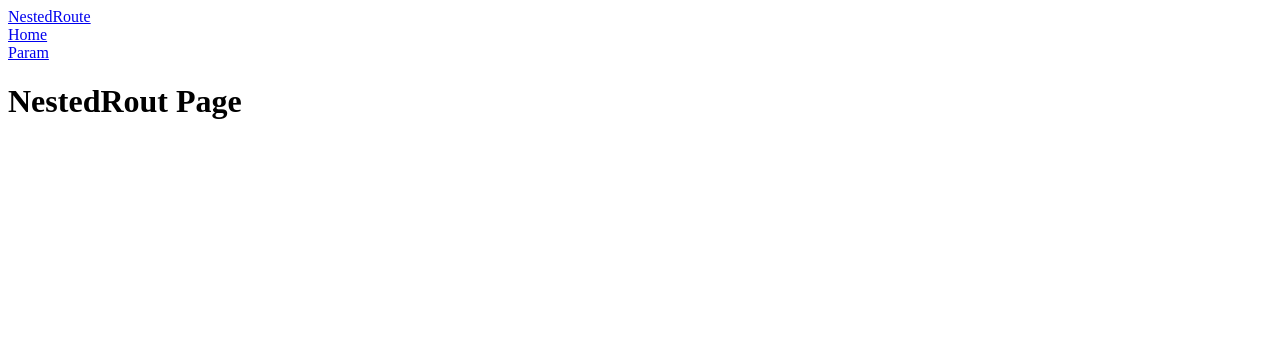
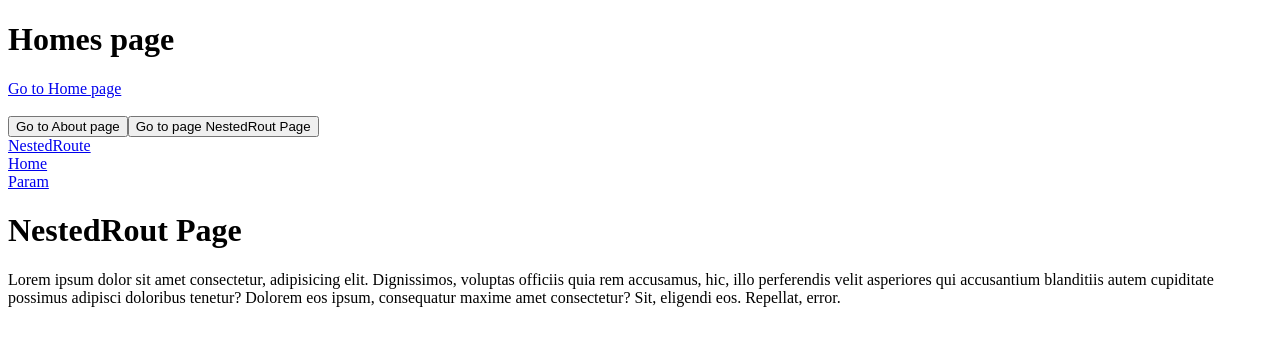
Before and after one commit to Krunal01/Practice, a React (Create React App) app: page /NestedRout in a window 1280 px wide. Shown: the top 346 px of the page. Built offline with nearby package versions, Linux system fonts and the light colour scheme.

Commit message:
useNavigate

```diff
--- /dev/null
+++ b/src/Homes.js
@@ -0,0 +1,33 @@
+import React from "react";
+import { Link, useNavigate } from "react-router-dom";
+
+function Homes() {
+  const navigate = useNavigate();
+  const navigateTo = (url) => {
+    navigate(url);
+  };
+  return (
+    <div>
+      <h1>Homes page</h1>
+      <Link to="/">Go to Home page</Link>
+      <br />
+      <br />
+      <button
+        onClick={() => {
+          navigateTo("/");
+        }}
+      >
+        Go to About page
+      </button>
+      <button
+        onClick={() => {
+          navigateTo("/NestedRout");
+        }}
+      >
+        Go to page NestedRout Page
+      </button>
+    </div>
+  );
+}
+
+export default Homes;
--- a/src/NestedRout.js
+++ b/src/NestedRout.js
@@ -4,6 +4,13 @@ function NestedRout() {
   return (
     <div>
       <h1>NestedRout Page</h1>
+      <p>
+        Lorem ipsum dolor sit amet consectetur, adipisicing elit. Dignissimos,
+        voluptas officiis quia rem accusamus, hic, illo perferendis velit
+        asperiores qui accusantium blanditiis autem cupiditate possimus adipisci
+        doloribus tenetur? Dolorem eos ipsum, consequatur maxime amet
+        consectetur? Sit, eligendi eos. Repellat, error.
+      </p>
     </div>
   );
 }
--- a/src/Rout.js
+++ b/src/Rout.js
@@ -3,6 +3,7 @@ import { BrowserRouter, Route, Routes, Link, Navigate } from "react-router-dom";
 import SubRoute from "./SubRoute";
 import NestedRout from "./NestedRout";
 import Params from "./Params";
+import Homes from "./Homes";
 // import Page404 from "./Page404";
 
 function Rout() {
@@ -10,6 +11,7 @@ function Rout() {
     <div>
       {/* <h1>Rout Main page</h1> */}
       <BrowserRouter>
+        <Homes />
         <Link to="/NestedRout">NestedRoute</Link>
         <br></br>
         <Link to="/">Home</Link>
```
